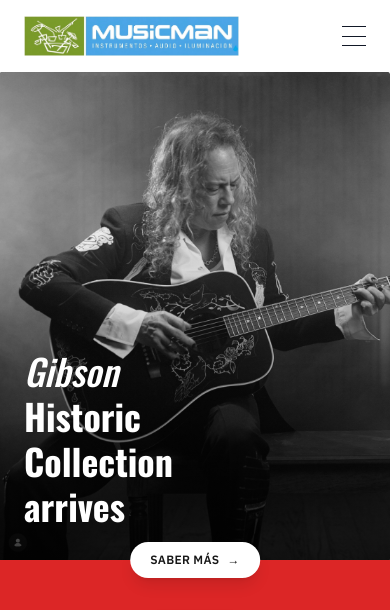
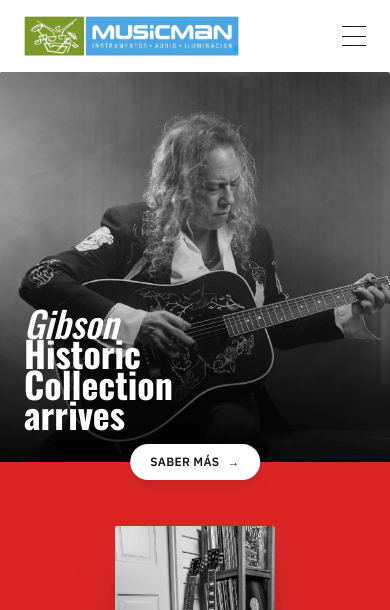
Before and after one commit to Rene-Nun/MusicMan, a Next.js app: page / in a window 390 px wide. Shown: the top 610 px of the page. Built offline with nearby package versions, Linux system fonts and the light colour scheme.

Commit message:
Actualizar page.tsx

```diff
--- a/app/page.tsx
+++ b/app/page.tsx
@@ -132,7 +132,7 @@
       <section className="relative bg-white">
         {/* Hero — mobile / pantallas chicas (< lg) */}
         <div className="lg:hidden">
-          <div className="relative aspect-[4/5] w-full overflow-hidden sm:aspect-[16/10]">
+          <div className="relative aspect-[1/1] w-full overflow-hidden sm:aspect-[16/10]">
             <Image
               src="/Bighero.jpg"
               alt="Guitarra eléctrica disponible en Musicman"
@@ -144,7 +144,7 @@
 
             {/* Título superpuesto sobre la foto, con degradado para legibilidad */}
             <div className="absolute inset-x-0 bottom-0 bg-gradient-to-t from-black/80 via-black/25 to-transparent px-6 pb-8 pt-24">
-              <h1 className="font-display text-4xl leading-tight text-white">
+              <h1 className="font-display text-4xl leading-[0.85] text-white">
                 <span className="block font-light italic">Gibson</span>
                 <span className="block font-bold">Historic</span>
                 <span className="block font-bold">Collection</span>
```
